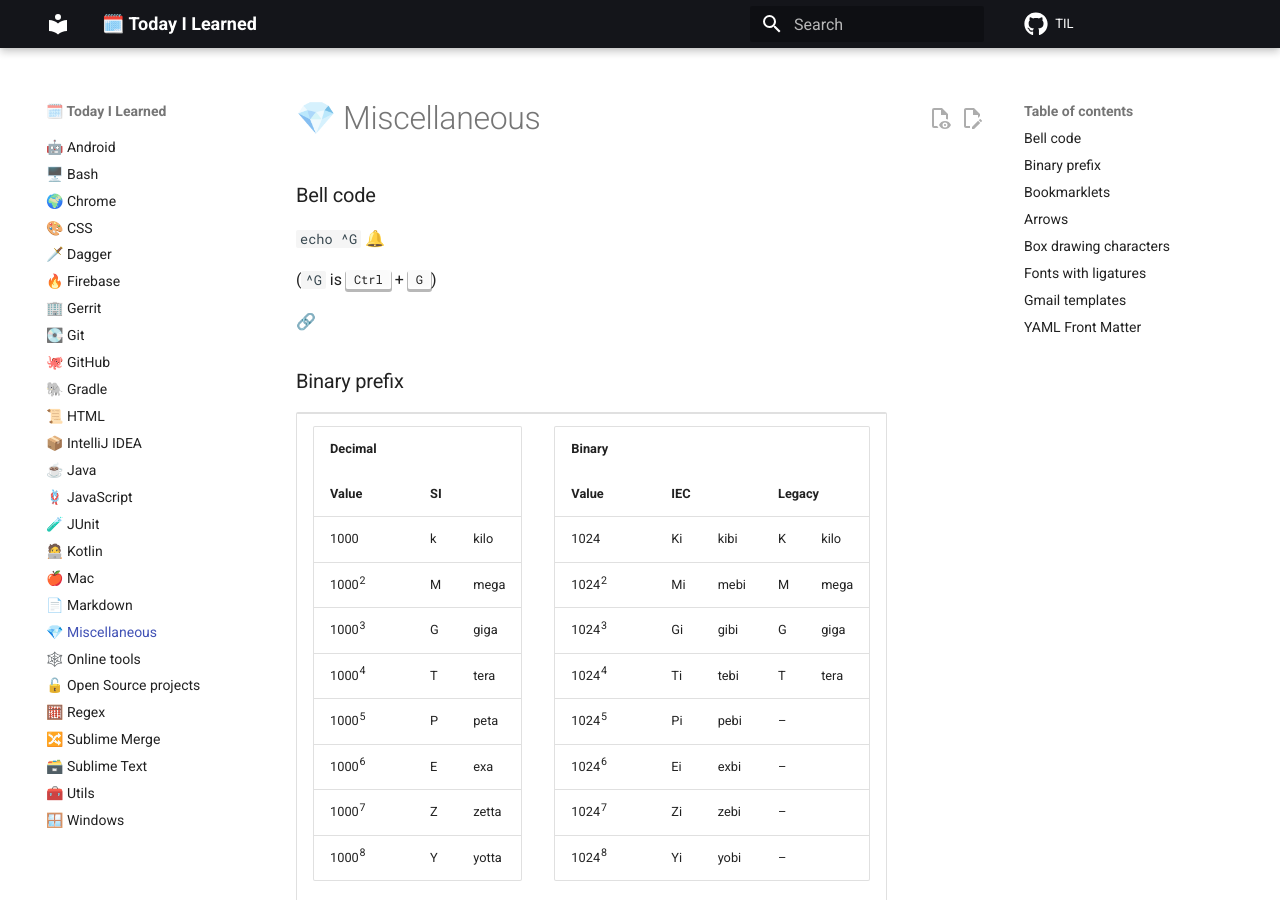
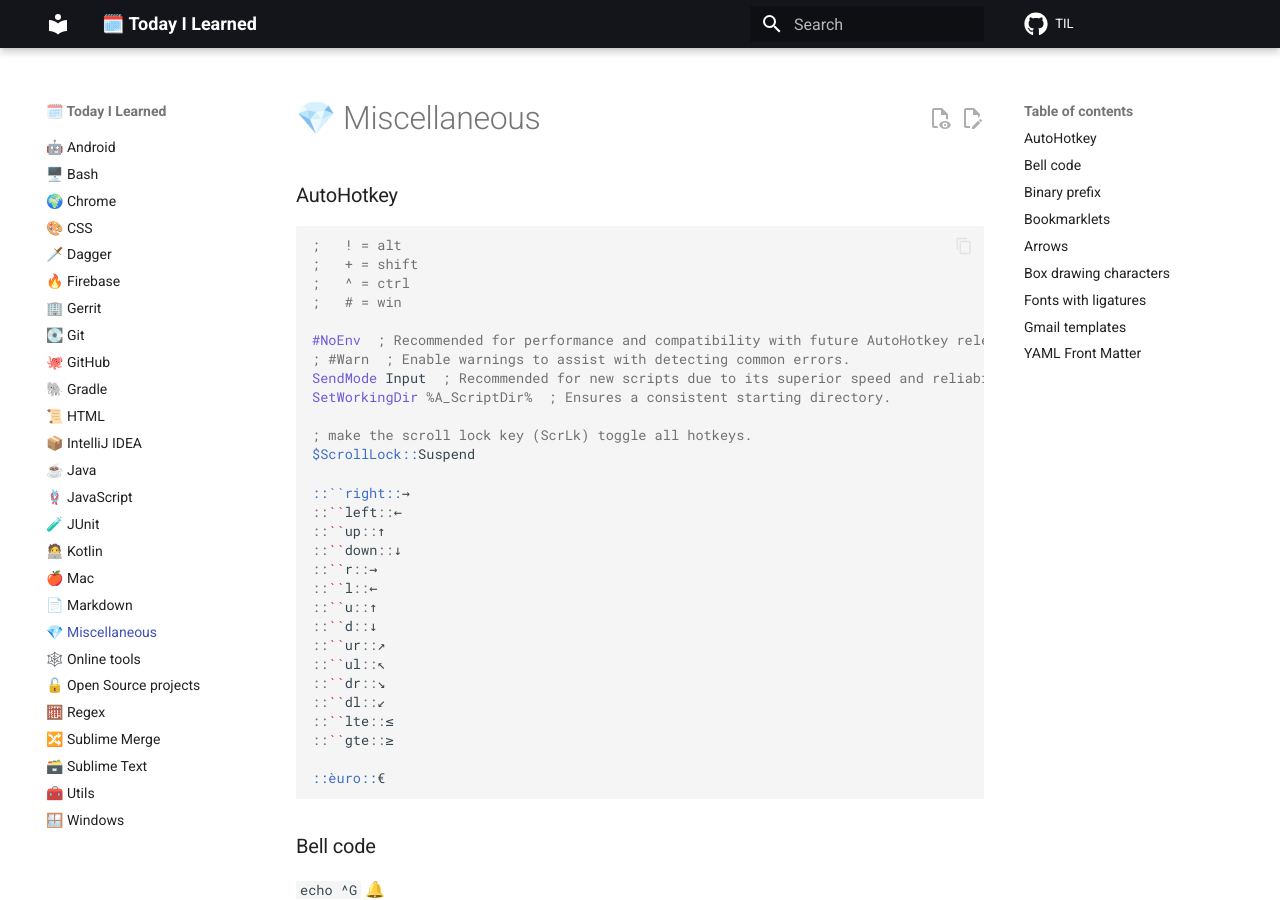
Before and after one commit to SimonMarquis/TIL, an MkDocs documentation site: the page built from docs/miscellaneous.md, in a window 1280 px wide and 900 px high. Built offline with MkDocs 1.6.1 and Material for MkDocs 9.7.7, drawn with Linux system fonts in a browser that asks for light colours; comment, search, counter and statistics services are not loaded.

Commit message:
[Miscellaneous] AutoHotkey

````diff
--- a/docs/miscellaneous.md
+++ b/docs/miscellaneous.md
@@ -1,6 +1,40 @@
 ---
 title: 💎 Miscellaneous
 ---
+
+### AutoHotkey
+
+```ahk
+;   ! = alt
+;   + = shift
+;   ^ = ctrl
+;   # = win
+
+#NoEnv  ; Recommended for performance and compatibility with future AutoHotkey releases.
+; #Warn  ; Enable warnings to assist with detecting common errors.
+SendMode Input  ; Recommended for new scripts due to its superior speed and reliability.
+SetWorkingDir %A_ScriptDir%  ; Ensures a consistent starting directory.
+
+; make the scroll lock key (ScrLk) toggle all hotkeys.
+$ScrollLock::Suspend
+
+::``right::→
+::``left::←
+::``up::↑
+::``down::↓
+::``r::→
+::``l::←
+::``u::↑
+::``d::↓
+::``ur::↗︎
+::``ul::↖
+::``dr::↘
+::``dl::↙
+::``lte::≤
+::``gte::≥
+
+::èuro::€
+```
 
 ### Bell code
 
````
